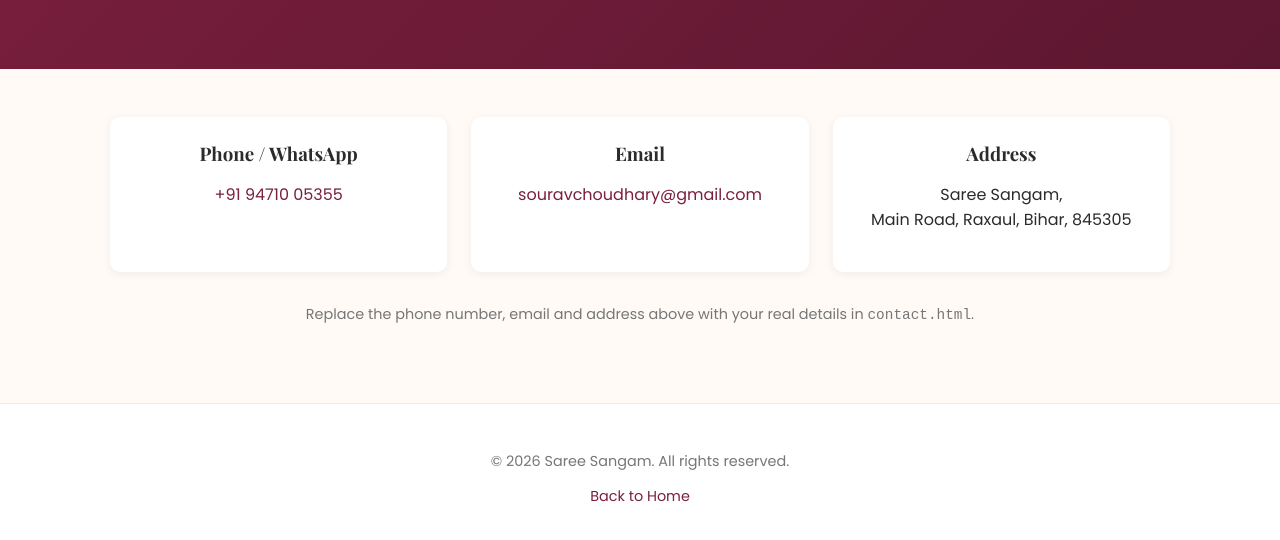
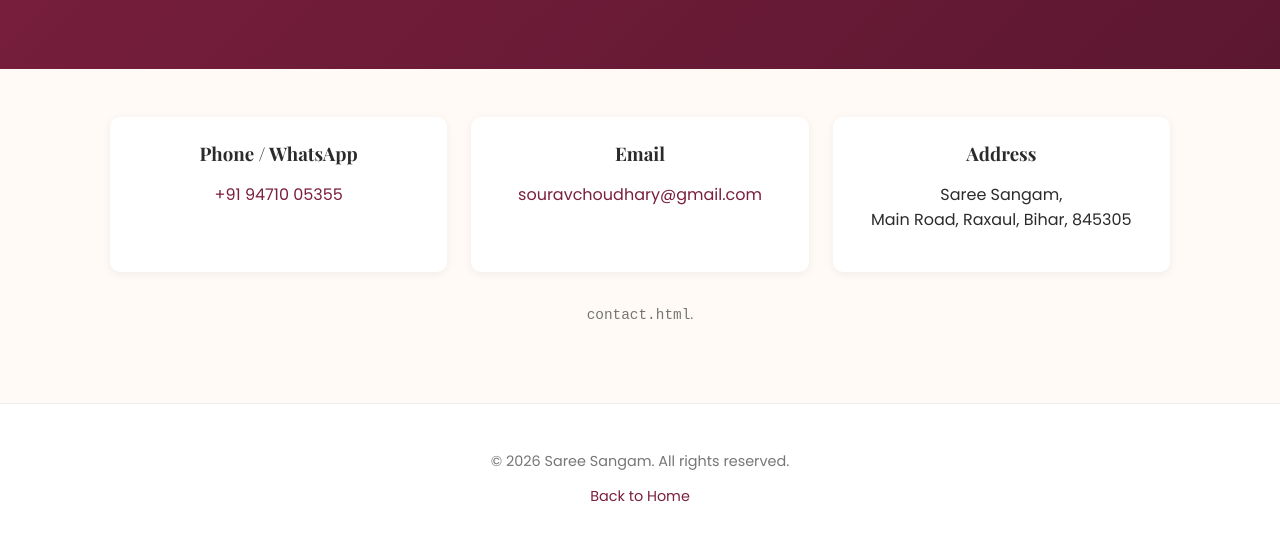
Before and after one commit to sareesangam/sareesangam-site, a plain HTML site: page contact.html in a window 1280 px wide. Shown: the part 246-786 px from the top of the page. Drawn offline with nearby package versions, Linux system fonts and the light colour scheme.

Commit message:
Update contact.html

```diff
--- a/contact.html
+++ b/contact.html
@@ -44,7 +44,7 @@
   </div>
 
   <p class="contact-note">
-    Replace the phone number, email and address above with your real details in
+
     <code>contact.html</code>.
   </p>
 </section>
```
